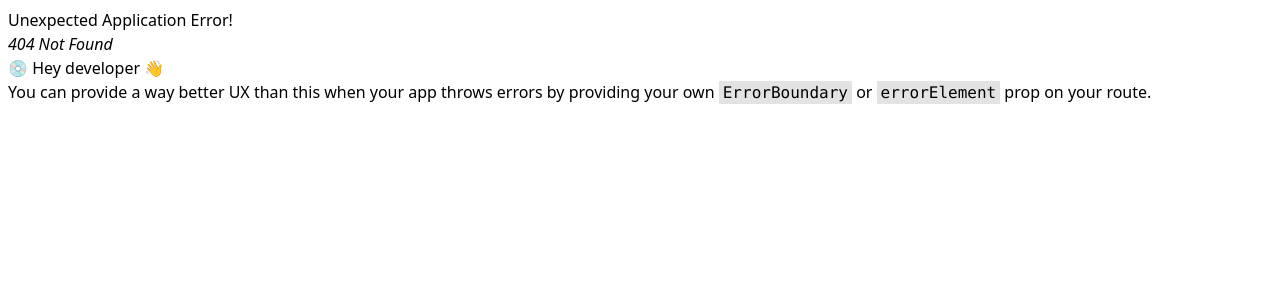
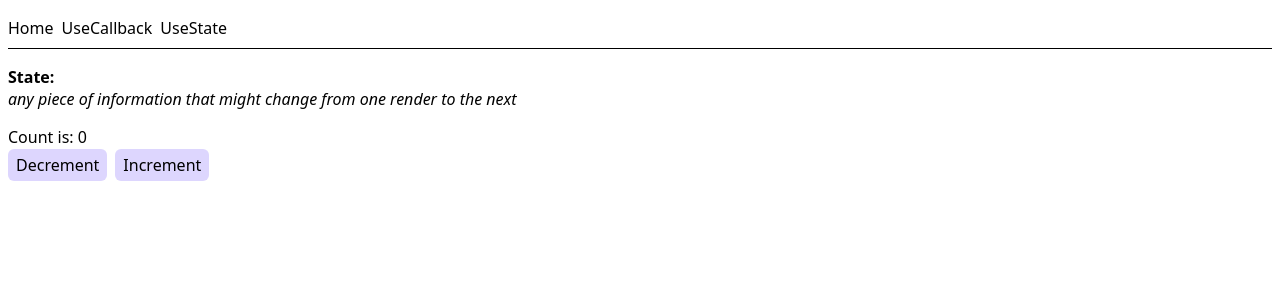
Before and after one commit to giansake/React-tutorials, a React (Vite) app: page /use-state in a window 1280 px wide. Before the commit this address had no page. Shown: the top 300 px of the page. Built offline with nearby package versions, Linux system fonts and the light colour scheme.

Commit message:
use state example

```diff
--- a/src/App.jsx
+++ b/src/App.jsx
@@ -8,6 +8,8 @@ import {
 import Home from "./pages/Home";
 import About from "./pages/About";
 import Header from "./components/Header";
+
+import UseState from "./pages/UseState";
 import UseCallback from "./pages/UseCallback";
 
 const router = createBrowserRouter(
@@ -16,6 +18,7 @@ const router = createBrowserRouter(
       <Route index element={<Home />} />
       <Route path="about" element={<About />} />
       <Route path="use-callback" element={<UseCallback />} />
+      <Route path="use-state" element={<UseState />} />
     </Route>
   )
 );
--- a/src/components/Header.jsx
+++ b/src/components/Header.jsx
@@ -5,8 +5,9 @@ const Header = () => {
     <div>
       <div className="flex gap-x-2 py-2 border-b border-black mb-4">
         <Link to="/">Home</Link>
-        <Link to="/about">About</Link>
+        {/* <Link to="/about">About</Link> */}
         <Link to="/use-callback">UseCallback</Link>
+        <Link to="/use-state">UseState</Link>
       </div>
       <Outlet />
     </div>
--- /dev/null
+++ b/src/pages/UseState.jsx
@@ -0,0 +1,34 @@
+import { useState } from "react";
+
+const UseState = () => {
+  const [count, setCount] = useState(0);
+  return (
+    <div className="flex flex-col">
+      <header>
+        <h1 className="font-bold">State:</h1>
+        <p className="italic leading-5">
+          any piece of information that might change from one render to the next
+        </p>
+      </header>
+      <div className="pt-4">
+        <span>Count is: {count}</span>
+        <div className="flex gap-x-2">
+          <button
+            className="px-2 py-1 bg-violet-200 rounded-md"
+            onClick={() => setCount(count - 1)}
+          >
+            Decrement
+          </button>
+          <button
+            className="px-2 py-1 bg-violet-200 rounded-md"
+            onClick={() => setCount(count + 1)}
+          >
+            Increment
+          </button>
+        </div>
+      </div>
+    </div>
+  );
+};
+
+export default UseState;
```
